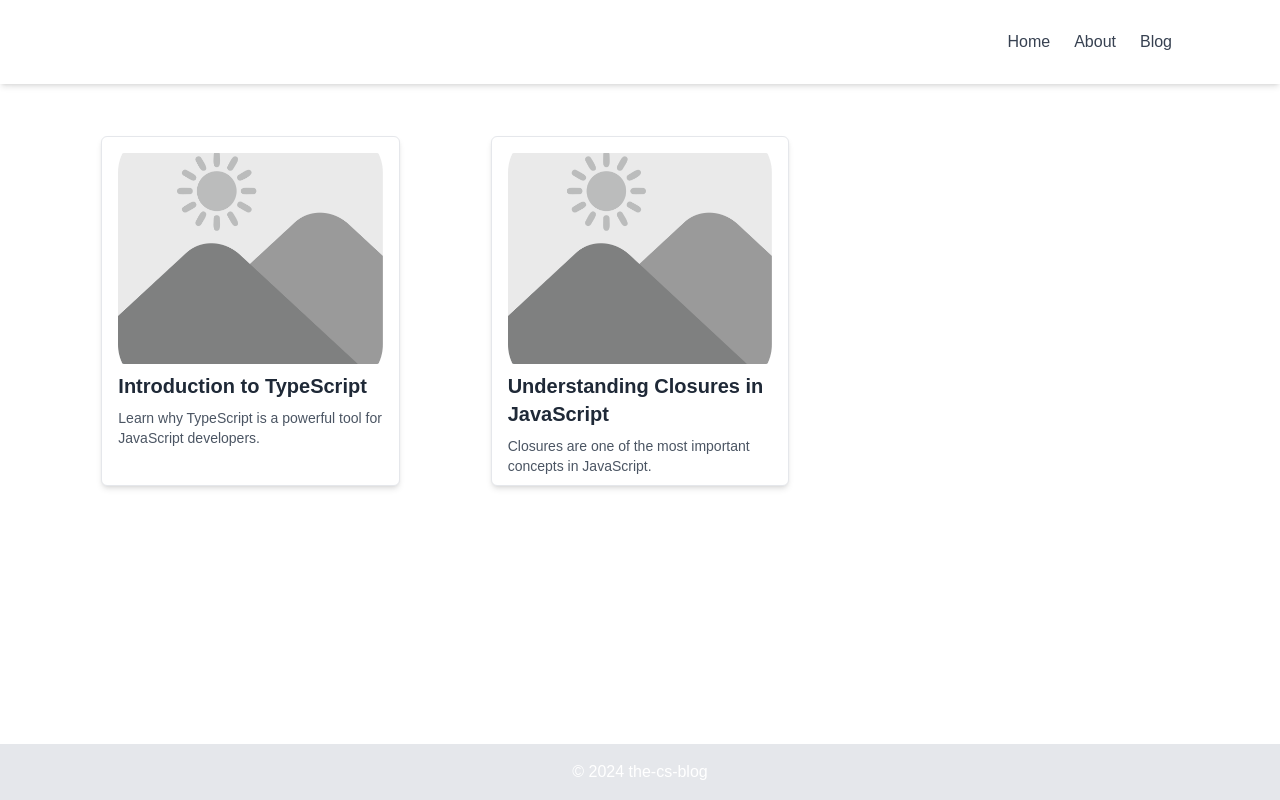
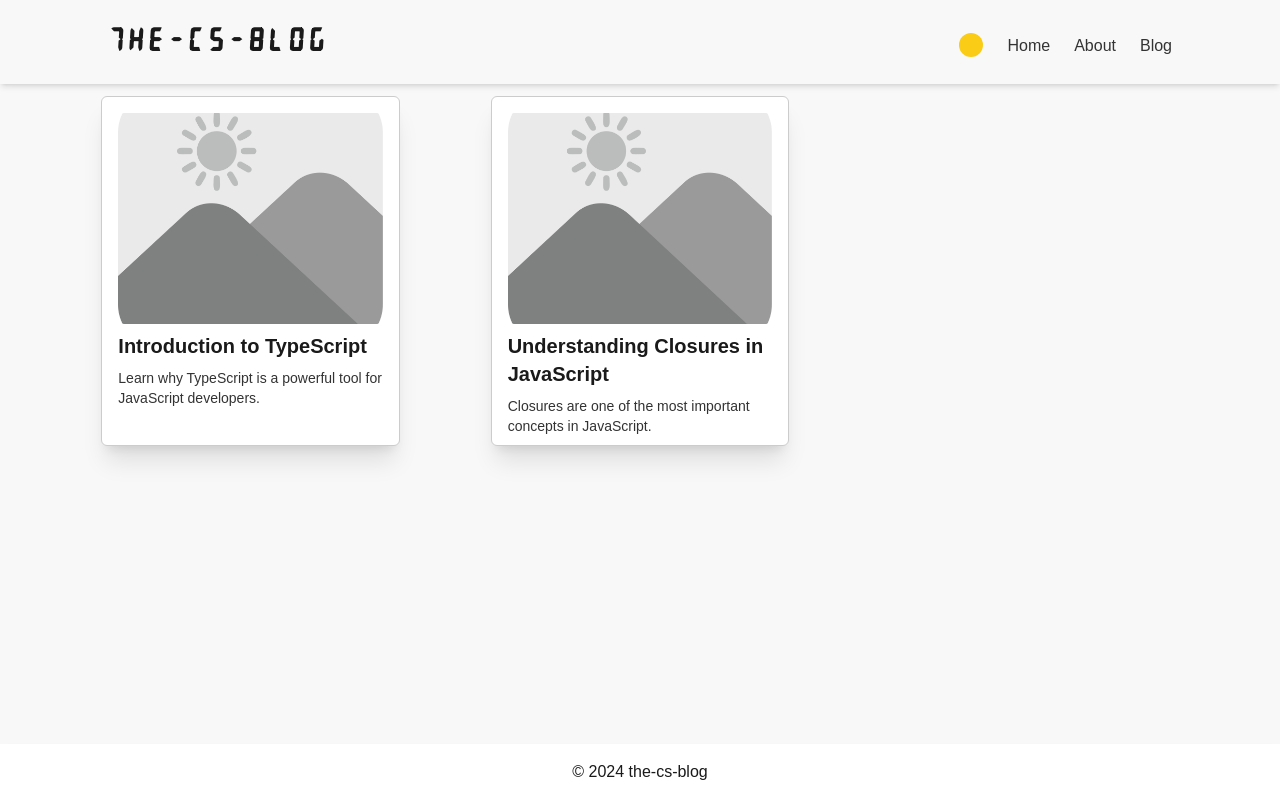
Before and after one commit to cam4phor/the-cs-blog, a Next.js app: page / in a window 1280 px wide. Built offline with nearby package versions, Linux system fonts and the light colour scheme.

Commit message:
dark mode onnnnnnnnnnn

```diff
--- a/src/components/PostThumb.tsx
+++ b/src/components/PostThumb.tsx
@@ -8,7 +8,7 @@ export const PostThumb = ({ post }: { post: PostProps }): JSX.Element => {
     return (
         <div
             key={post.id}
-            className="m-2 p-4 bg-white shadow-md rounded-md border h-[350px] border-gray-200 w-4/5 flex flex-col justify-self-center self-center"
+            className="m-2 p-4 bg-background-secondary text-text-secondary shadow-xl dark:shadow-glow rounded-md border h-[350px] border-border w-4/5 flex flex-col justify-self-center self-center"
         >
             <div className="h-full w-full">
                 <Link
@@ -22,11 +22,11 @@ export const PostThumb = ({ post }: { post: PostProps }): JSX.Element => {
                         alt={post.title}
                     />
                     {/* Title */}
-                    <div className="text-xl font-bold text-gray-800 my-2">
+                    <div className="text-xl font-bold text-text-primary my-2">
                         {post.title}
                     </div>
                     {/* Excerpt */}
-                    <p className="text-gray-600 text-sm">{post.excerpt}</p>
+                    <p className="text-text-secondary text-sm">{post.excerpt}</p>
                 </Link>
             </div>
         </div>
--- /dev/null
+++ b/src/components/ThemeToggle.tsx
@@ -0,0 +1,52 @@
+import { useState, useEffect } from "react";
+const LIGHT = "light";
+const DARK = "dark";
+
+const ThemeToggle = () => {
+  const [theme, setTheme] = useState<typeof LIGHT | typeof DARK>(LIGHT);
+
+  // Apply the theme to the HTML tag
+  useEffect(() => {
+    const root = window.document.documentElement;
+    if (theme === DARK) {
+      root.classList.add(DARK);
+    } else {
+      root.classList.remove(DARK);
+    }
+  }, [theme]);
+
+  // Toggle theme and persist it to localStorage
+  const toggleTheme = () => {
+    const newTheme = theme === LIGHT ? DARK : LIGHT;
+    setTheme(newTheme);
+    localStorage.setItem("theme", newTheme);
+  };
+
+  // On mount, check localStorage for a persisted theme
+  useEffect(() => {
+    const savedTheme = localStorage.getItem("theme") as
+      | typeof LIGHT
+      | typeof DARK;
+    if (savedTheme) {
+      setTheme(savedTheme);
+    }
+  }, []);
+
+  return (
+    <button
+      onClick={toggleTheme}
+      className="relative top-[0.4rem] rounded-full"
+    >
+      <span className="block w-6 h-6 bg-yellow-400 dark:bg-gray-700 rounded-full duration-1000 ease-in-out"></span>
+    </button>
+
+    // <button
+    //     onClick={toggleTheme}
+    //     className="rounded"
+    // >
+    //     {theme === LIGHT ? '🌙' : '☀️'}
+    // </button>
+  );
+};
+
+export default ThemeToggle;
--- a/src/pages/_app.tsx
+++ b/src/pages/_app.tsx
@@ -1,8 +1,8 @@
-import '../styles/globals.css';
-import type { AppProps } from 'next/app';
+import "../styles/globals.css";
+import type { AppProps } from "next/app";
 
 function MyApp({ Component, pageProps }: AppProps): JSX.Element {
-  return <Component {...pageProps} />;
+  return <Component {...pageProps} />
 }
 
 export default MyApp;
--- a/src/pages/index.tsx
+++ b/src/pages/index.tsx
@@ -4,33 +4,35 @@ import { GetStaticProps, InferGetStaticPropsType } from 'next';
 import { Post } from '@/types/post';
 import { PostThumb } from '@/components/PostThumb';
 import Link from 'next/link';
+import ThemeToggle from '@/components/ThemeToggle';
 
 export default function Home({
     posts,
 }: InferGetStaticPropsType<typeof getStaticProps>): JSX.Element {
     return (
-        <div>
+        <div className="bg-background-primary text-text-primary">
             <div className="flex flex-col min-h-screen">
                 {/* Header */}
-                <header className="fixed top-0 left-0 w-full bg-white shadow-md z-10">
+                <header className="fixed top-0 left-0 w-full bg-background-primary text-text-primary shadow-md dark:shadow-glow z-10">
                     <div className="container mx-auto px-20 flex justify-between items-center">
-                        <nav className="container px-3 py-3 flex justify-between items-center">
+                        <nav className="container px-3 py-2 flex justify-between items-center">
                             {/* Logo */}
-                            <div className="text-xl font-bold">
-                                <Link href="/">
-                                    My Blog
+                            <div className="font-bold">
+                                <Link href="/" className="font-custom text-3xl tracking-extra-wide">
+                                    THE-CS-BLOG
                                 </Link>
                             </div>
 
                             {/* Navigation Links */}
                             <div className="space-x-6">
-                                <Link href="/" className="text-gray-700 hover:text-gray-900">
+                                <ThemeToggle />
+                                <Link href="/" className="text-text-secondary hover:text-text-primary">
                                     Home
                                 </Link>
-                                <Link href="/about" className="text-gray-700 hover:text-gray-900">
+                                <Link href="/about" className="text-text-secondary hover:text-text-primary">
                                     About
                                 </Link>
-                                <Link href="/blog" className="text-gray-700 hover:text-gray-900">
+                                <Link href="/blog" className="text-text-secondary hover:text-text-primary">
                                     Blog
                                 </Link>
                             </div>
@@ -38,9 +40,9 @@ export default function Home({
                     </div>
                 </header>
 
-                <main className="flex-grow pt-20">
+                <main className="flex-grow pt-2 bg-background-primary text-text-primary">
                     <div className="container mx-auto px-12 py-8">
-                        <div className="grid grid-cols-1 sm:grid-cols-2 lg:grid-cols-3 gap-4 py-4">
+                        <div className="grid grid-cols-1 sm:grid-cols-2 lg:grid-cols-3 gap-4 pt-12">
                             {posts.map((post: Post, index: number) => (
                                 <PostThumb
                                     key={index}
@@ -58,7 +60,7 @@ export default function Home({
                     </div>
                 </main>
                 {/* Footer */}
-                <footer className="bg-gray-200 py-4">
+                <footer className="bg-background-secondary text-text-primary shadow-md">
                     <div className="text-center">
                         <p>© {new Date().getFullYear()} the-cs-blog</p>
                     </div>
--- a/src/styles/globals.css
+++ b/src/styles/globals.css
@@ -2,8 +2,77 @@
 @tailwind components;
 @tailwind utilities;
 
+@font-face {
+  font-family: "7segment";
+  src: url("/fonts/7segment.ttf") format("truetype");
+  font-weight: normal;
+  font-style: normal;
+}
+
+/* Enable smooth transitions  */
+:root,
+.dark,
+body,
+.main,
+header,
+footer,
+button,
+h1,
+h2,
+main,
+div {
+  transition: background-color 0.5s ease-in-out, color 0.5s ease-in-out,
+    border-color 0.5s ease-in-out, box-shadow 0.5s ease-in-out;
+  will-change: background-color, color;
+}
+/* Light Theme */
+:root {
+  --color-bg-primary: #f8f8f8;
+  --color-bg-secondary: #ffffff;
+  --color-text-primary: #1a1a1a;
+  --color-text-secondary: #333333;
+  --color-accent: #0066cc;
+  --color-border: #cccccc;
+  --color-disabled: #cccccc;
+
+  --shadow-color: rgba(0, 0, 0, 0.1);
+  --shadow-sm: 0 1px 2px var(--shadow-color);
+  --shadow-md: 0 4px 6px var(--shadow-color);
+  --shadow-lg: 0 10px 15px var(--shadow-color);
+  --shadow-xl: 0 20px 25px var(--shadow-color);
+  --shadow-inner: inset 0 2px 4px var(--shadow-color);
+
+  --color-success: #28a745;
+  --color-error: #dc3545;
+  --color-warning: #ffc107;
+}
+
+/* Dark Theme */
+.dark {
+  --color-bg-primary: #1a1a1a;
+  --color-bg-secondary: #2a2a2a;
+  --color-text-primary: #f8f8f8;
+  --color-text-secondary: #cccccc;
+  --color-accent: #66b2ff;
+  --color-border: #555555;
+  --color-disabled: #555555;
+
+  --shadow-glow: 0 0 8px rgba(255, 255, 255, 0.2); /* Glow effect */
+  --shadow-color: rgb(255, 255, 255); /* Subtle light shadow */
+  --shadow-sm: 0 1px 2px var(--shadow-color);
+  --shadow-md: 0 4px 6px var(--shadow-color), 0 2px 4px rgba(0, 0, 0, 0.3); /* Dual-layer shadow */
+  --shadow-lg: 0 10px 15px var(--shadow-color), 0 4px 8px rgba(0, 0, 0, 0.4); /* Deeper dual-layer */
+  --shadow-xl: 0 20px 25px var(--shadow-color), 0 8px 12px rgba(0, 0, 0, 0.5);
+  --shadow-inner: inset 0 2px 4px rgba(255, 255, 255, 0.1);
+
+  --color-success: #0e3e19;
+  --color-error: #4f1717;
+  --color-warning: #897731;
+}
 
 body {
+  background-color: var(--color-bg-primary);
+  color: var(--color-text-primary);
   font-family: Arial, sans-serif;
   margin: 0;
   padding: 0;
@@ -31,7 +100,6 @@ h2 {
   }
 }
 
-
 .editor-input {
   border: 1px solid #ccc;
   padding: 1em;
--- a/tailwind.config.ts
+++ b/tailwind.config.ts
@@ -1,16 +1,43 @@
 import type { Config } from "tailwindcss";
 
 export default {
-  content: [
-    "./src/**/*.{js,ts,jsx,tsx,mdx}",
-  ],
+  content: ["./src/**/*.{js,ts,jsx,tsx,mdx}"],
   theme: {
     extend: {
+      fontFamily: {
+        custom: ["'7segment'", "'sans-serif'"],
+      },
+      letterSpacing: {
+        'extra-wide': '0.2em', // Extra wide custom spacing
+      },
       colors: {
-        background: "var(--background)",
-        foreground: "var(--foreground)",
+        background: {
+          primary: "var(--color-bg-primary)",
+          secondary: "var(--color-bg-secondary)",
+        },
+        text: {
+          primary: "var(--color-text-primary)",
+          secondary: "var(--color-text-secondary)",
+        },
+        boxShadow: {
+          'sm': 'var(--shadow-sm)',
+          'md': 'var(--shadow-md)',
+          'lg': 'var(--shadow-lg)',
+          'xl': 'var(--shadow-xl)',
+          'inner': 'var(--shadow-inner)',
+          'glow': 'var(--shadow-glow)',
+        },
+        accent: "var(--color-accent)",
+        border: "var(--color-border)",
+        disabled: "var(--color-disabled)",
+
+        success: 'var(--color-success)',
+        error: 'var(--color-error)',
+        warning: 'var(--color-warning)',
+        info: 'var(--color-accent)', // Reuse accent color for info
       },
     },
   },
+  darkMode: "class",
   plugins: [],
 } satisfies Config;
```
Also changed, not shown: public/fonts/7segment.ttf (added), 1 other file (tests, documents, lock files or other folders). Lines whose indentation alone changed are shown as unchanged.
